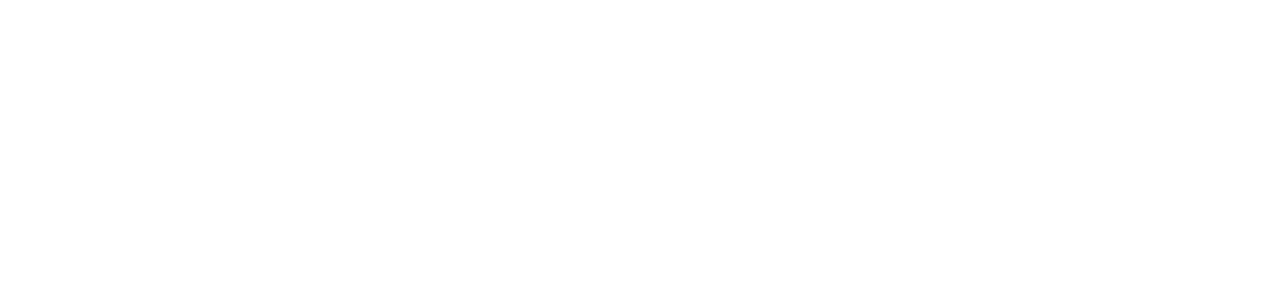
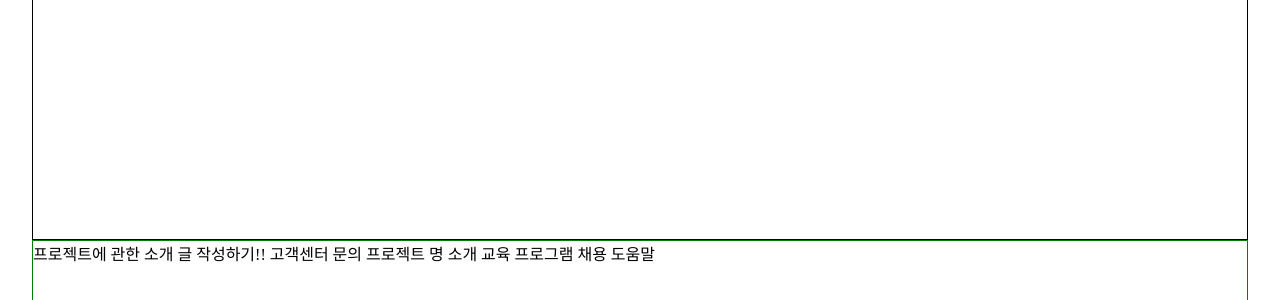
Before and after one commit to kyoungholee/Hobby-Sharing-Web, a React (Create React App) app: page / in a window 1280 px wide. Shown: the part 1204-1504 px from the top of the page. Before the commit the page ends 800 px from the top, so only its background shows below. Built offline with nearby package versions, Linux system fonts and the light colour scheme.

Commit message:
인기 카테고리 제작중(json데이터 받아오기)

```diff
--- a/src/component/Footer.css
+++ b/src/component/Footer.css
@@ -4,4 +4,10 @@
 }
 .Footer {
   border: 1px solid green;
+  height: 5rem;
+  margin: 0 32px;
 }
+.Footer ul {
+  list-style: none;
+  display: block;
+}
--- a/src/component/Footer.js
+++ b/src/component/Footer.js
@@ -5,7 +5,16 @@
     return (
     <>
         <div className = "Footer">
-            가장 밑 부분
+            <ul>
+                <li>
+                    프로젝트에 관한 소개 글 작성하기!!
+                    고객센터 문의
+                    프로젝트 명 소개
+                    교육 프로그램
+                    채용
+                    도움말
+                </li>
+            </ul>
         </div>
     </>
     )
--- a/src/component/Main.css
+++ b/src/component/Main.css
@@ -4,4 +4,6 @@
 }
 .Main {
   border: 1px solid black;
+  margin: 0 32px;
+  height: 80rem;
 }
--- /dev/null
+++ b/src/component/PopularItem.css
@@ -0,0 +1,4 @@
+* {
+  margin: 0;
+  padding: 0;
+}
```
Also changed, not shown: src/DB/Item.json (added, +36 -0 lines), src/Pages/ItemList.js (added, +11 -0 lines), src/component/PopularItem.js (added, +14 -0 lines).
